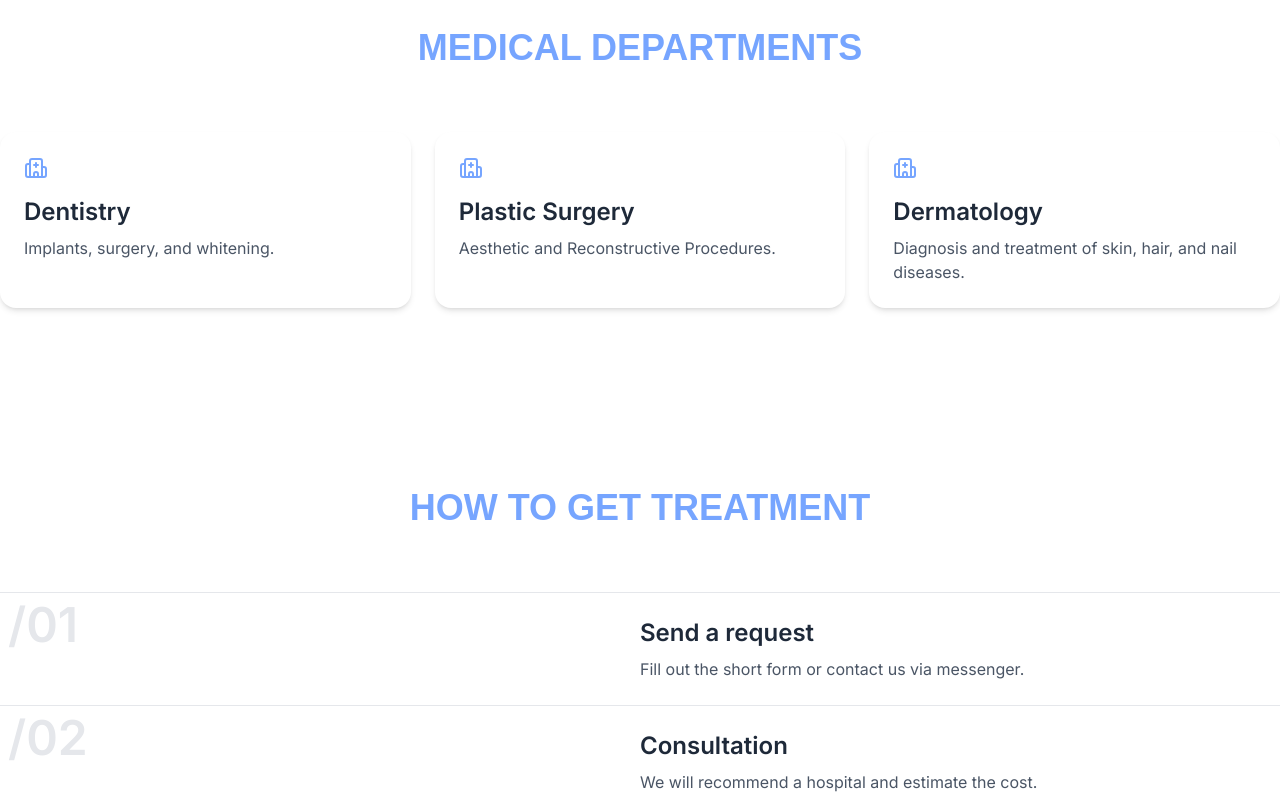
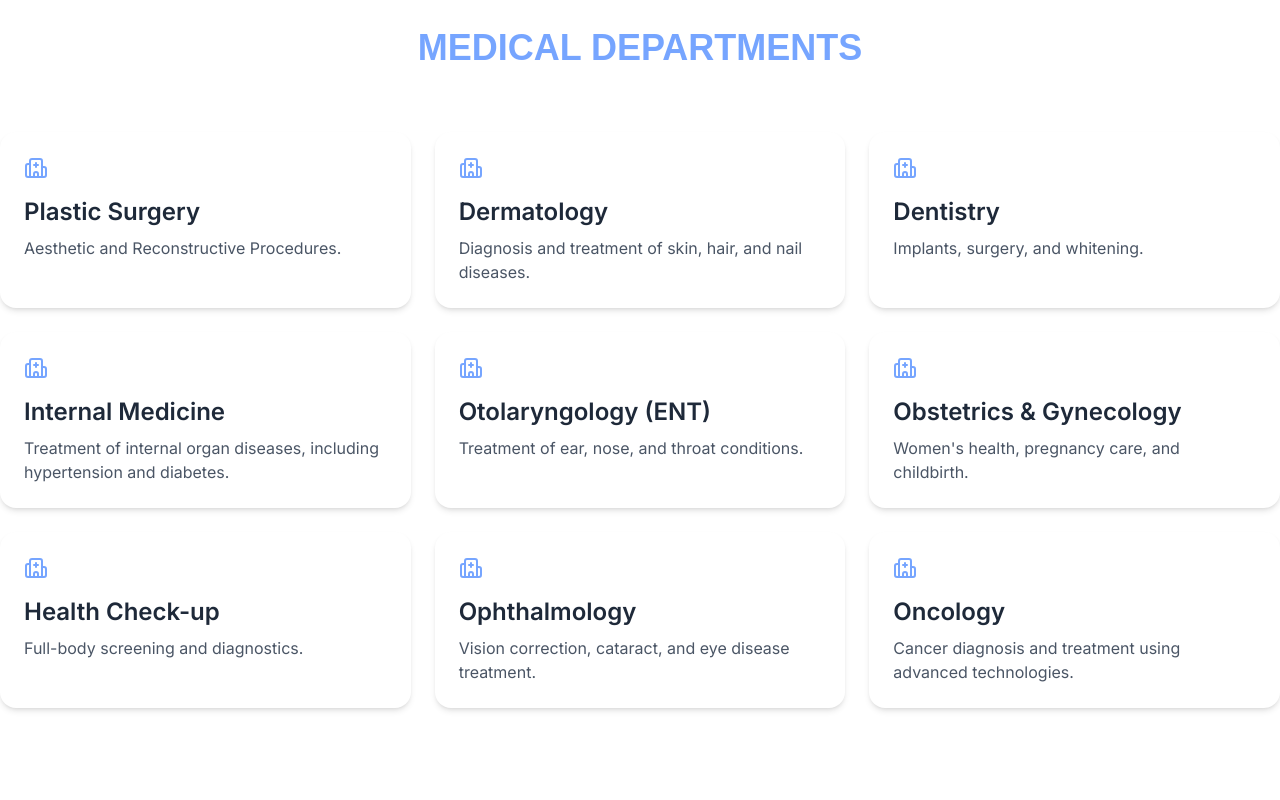
Before and after one commit to vladkimweb/ns-med, a Next.js app: page /en in a window 1280 px wide. Shown: the part 960-1760 px from the top of the page. Built offline with nearby package versions, Linux system fonts and the light colour scheme; a web font is replaced by a local one.

Commit message:
Добавлены новые карточки

```diff
--- a/messages/en.d.json.ts
+++ b/messages/en.d.json.ts
@@ -44,6 +44,30 @@ declare const messages: {
       "dermatology": {
         "title": "Dermatology",
         "desc": "Diagnosis and treatment of skin, hair, and nail diseases."
+      },
+      "internal": {
+        "title": "Internal Medicine",
+        "desc": "Treatment of internal organ diseases, including hypertension and diabetes."
+      },
+      "ent": {
+        "title": "Otolaryngology (ENT)",
+        "desc": "Treatment of ear, nose, and throat conditions."
+      },
+      "obgyn": {
+        "title": "Obstetrics & Gynecology",
+        "desc": "Women's health, pregnancy care, and childbirth."
+      },
+      "checkup": {
+        "title": "Health Check-up",
+        "desc": "Full-body screening and diagnostics."
+      },
+      "ophthalmology": {
+        "title": "Ophthalmology",
+        "desc": "Vision correction, cataract, and eye disease treatment."
+      },
+      "oncology": {
+        "title": "Oncology",
+        "desc": "Cancer diagnosis and treatment using advanced technologies."
       }
     }
   },
--- a/messages/en.json
+++ b/messages/en.json
@@ -41,6 +41,30 @@
       "dermatology": {
         "title": "Dermatology",
         "desc": "Diagnosis and treatment of skin, hair, and nail diseases."
+      },
+      "internal": {
+        "title": "Internal Medicine",
+        "desc": "Treatment of internal organ diseases, including hypertension and diabetes."
+      },
+      "ent": {
+        "title": "Otolaryngology (ENT)",
+        "desc": "Treatment of ear, nose, and throat conditions."
+      },
+      "obgyn": {
+        "title": "Obstetrics & Gynecology",
+        "desc": "Women's health, pregnancy care, and childbirth."
+      },
+      "checkup": {
+        "title": "Health Check-up",
+        "desc": "Full-body screening and diagnostics."
+      },
+      "ophthalmology": {
+        "title": "Ophthalmology",
+        "desc": "Vision correction, cataract, and eye disease treatment."
+      },
+      "oncology": {
+        "title": "Oncology",
+        "desc": "Cancer diagnosis and treatment using advanced technologies."
       }
     }
   },
--- a/messages/ko.json
+++ b/messages/ko.json
@@ -42,6 +42,30 @@
       "dermatology": {
         "title": "피부과",
         "desc": "피부, 모발 및 손톱 질환 진단 및 치료."
+      },
+      "internal": {
+        "title": "내과",
+        "desc": "고혈압, 당뇨병 등 내과 질환 치료."
+      },
+      "ent": {
+        "title": "이비인후과",
+        "desc": "귀, 코, 목 관련 질환 치료."
+      },
+      "obgyn": {
+        "title": "산부인과",
+        "desc": "여성 건강, 임신 관리 및 출산."
+      },
+      "checkup": {
+        "title": "건강 검진",
+        "desc": "전신 건강 상태를 종합적으로 진단합니다."
+      },
+      "ophthalmology": {
+        "title": "안과",
+        "desc": "시력 교정, 백내장 및 안질환 치료."
+      },
+      "oncology": {
+        "title": "종양학",
+        "desc": "최신 기술을 활용한 암 진단 및 치료."
       }
     }
   },
--- a/messages/ru.json
+++ b/messages/ru.json
@@ -42,6 +42,30 @@
       "dermatology": {
         "title": "Дерматология",
         "desc": "Диагностика и лечение заболеваний кожи, волос и ногтей."
+      },
+      "internal": {
+        "title": "Терапия",
+        "desc": "Лечение заболеваний внутренних органов, включая гипертонию и диабет."
+      },
+      "ent": {
+        "title": "Отоларингология (ЛОР)",
+        "desc": "Лечение заболеваний ушей, носа и горла."
+      },
+      "obgyn": {
+        "title": "Акушерство и гинекология",
+        "desc": "Женское здоровье, беременность и роды."
+      },
+      "checkup": {
+        "title": "Чекап",
+        "desc": "Полное обследование организма и диагностика."
+      },
+      "ophthalmology": {
+        "title": "Офтальмология",
+        "desc": "Коррекция зрения, лечение катаракты и заболеваний глаз."
+      },
+      "oncology": {
+        "title": "Онкология",
+        "desc": "Диагностика и лечение онкозаболеваний с применением современных технологий."
       }
     }
   },
@@ -70,8 +94,8 @@
     "title": "Страница не найдена"
   },
   "PathnamesPage": {
-    "description": "",
-    "title": "Пути"
+    "description": "Приходите в следующий раз!",
+    "title": "В разработке"
   },
   "ContactForm": {
     "formTitle": "Заказать обратный звонок",
--- a/src/app/[locale]/page.tsx
+++ b/src/app/[locale]/page.tsx
@@ -29,11 +29,6 @@ export default function IndexPage({ params }: Props) {
           <h2 className="text-center text-3xl md:text-4xl uppercase font-bold text-primary">{t('section.departments')}</h2>
           <div className="mt-10 grid gap-6 sm:grid-cols-2 lg:grid-cols-3">
             <Card
-              title={t('departments.dental.title')}
-              description={t('departments.dental.desc')}
-              icon={<Hospital />}
-            />
-            <Card
               title={t('departments.plastic.title')}
               description={t('departments.plastic.desc')}
               icon={<Hospital />}
@@ -43,6 +38,42 @@ export default function IndexPage({ params }: Props) {
               description={t('departments.dermatology.desc')}
               icon={<Hospital />}
             />
+            <Card
+              title={t('departments.dental.title')}
+              description={t('departments.dental.desc')}
+              icon={<Hospital />}
+            />
+            <Card
+              title={t('departments.internal.title')}
+              description={t('departments.internal.desc')}
+              icon={<Hospital />}
+            />
+            <Card
+              title={t('departments.ent.title')}
+              description={t('departments.ent.desc')}
+              icon={<Hospital />}
+            />
+            <Card
+              title={t('departments.obgyn.title')}
+              description={t('departments.obgyn.desc')}
+              icon={<Hospital />}
+            />
+            <Card
+              title={t('departments.checkup.title')}
+              description={t('departments.checkup.desc')}
+              icon={<Hospital />}
+            />
+            <Card
+              title={t('departments.ophthalmology.title')}
+              description={t('departments.ophthalmology.desc')}
+              icon={<Hospital />}
+            />
+            <Card
+              title={t('departments.oncology.title')}
+              description={t('departments.oncology.desc')}
+              icon={<Hospital />}
+            />
+
           </div>
         </section>
 
--- a/src/components/Footer.tsx
+++ b/src/components/Footer.tsx
@@ -11,7 +11,7 @@ export function Footer() {
     <footer className="bg-black text-white pt-12 pb-8">
       <div className="container mx-auto px-4">
         {/* Основные разделы */}
-        <div className="grid grid-cols-1 md:grid-cols-2 lg:grid-cols-3 gap-8 mb-8">
+        <div className="grid grid-cols-1 md:grid-cols-2 lg:grid-cols-2 gap-8 mb-8">
 
           {/* О компании */}
           <div className="space-y-4">
@@ -31,7 +31,7 @@ export function Footer() {
           </div>
 
           {/* Направления */}
-          <div className="space-y-4">
+          {/* <div className="space-y-4">
             <h4 className="text-lg font-semibold">{t('departments.title')}</h4>
             <ul className="space-y-2 text-gray-300">
               <li>
@@ -50,7 +50,7 @@ export function Footer() {
                 </Link>
               </li>
             </ul>
-          </div>
+          </div> */}
 
           {/* Контакты */}
           <div className="space-y-4">
--- a/src/components/Hero.tsx
+++ b/src/components/Hero.tsx
@@ -9,7 +9,7 @@ export function Hero() {
       {/* Фоновое изображение */}
       <div className="absolute inset-0">
         <Image
-          src="/view1.jpg" // Укажите правильный путь к изображению
+          src="/hero.jpg" // Укажите правильный путь к изображению
           alt="Медицинский туризм"
           fill
           className="object-cover object-center"
--- a/src/components/Navigation.tsx
+++ b/src/components/Navigation.tsx
@@ -23,6 +23,7 @@ export default function Navigation() {
         {/* Десктопное меню */}
         <div className="hidden md:flex  justify-between py-2 container mx-auto">
           <span className='flex flex-wrap items-center gap-2'>
+
             <Image
               src="/logo.png"
               width={50}
@@ -30,9 +31,9 @@ export default function Navigation() {
               alt="Logo NS Group"
             // className='mr-23'
             />
-            <h3 className="text-2xl font-semibold text-gray-900 ">
+            <NavigationLink href="/"><h3 className="text-2xl font-semibold text-gray-900 ">
               {t('name')}
-            </h3>
+            </h3></NavigationLink>
           </span>
 
           <div className="flex flex-wrap items-center justify-center gap-6">
@@ -42,7 +43,7 @@ export default function Navigation() {
             <NavigationLink href="/contacts">{t('contacts')}</NavigationLink>
             <LocaleSwitcher />
           </div>
-          <Button href="/contacts">{t('call')}</Button>
+          <NavigationLink className="border-2 border-primary text-primary py-3 px-6 rounded-2xl" href="/contacts">{t('call')}</NavigationLink>
 
 
         </div>
```
Also changed, not shown: public/hero.jpg (added).
